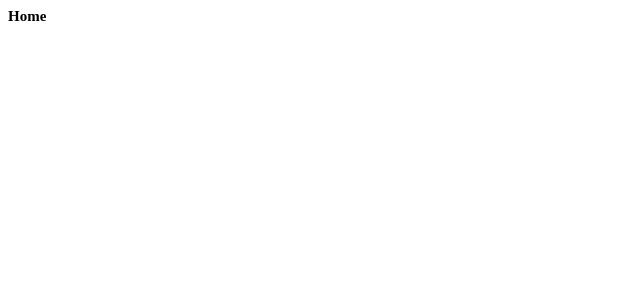
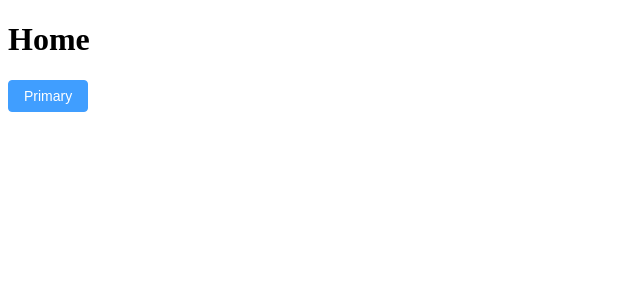
Before and after one commit to stardustMC/luffycity, a Vue app in the folder luffycityweb/: page / in a window 1280 px wide. Shown: the top 300 px of the page, without its empty margins (0-640 px from the left). Built offline with nearby package versions, Linux system fonts and the light colour scheme.

Commit message:
feature: element-plus components added

```diff
--- a/luffycityweb/package.json
+++ b/luffycityweb/package.json
@@ -10,6 +10,8 @@
   },
   "dependencies": {
     "@vitejs/plugin-vue-jsx": "^4.1.1",
+    "element-plus": "^2.9.1",
+    "unplugin-vue-components": "^0.28.0",
     "vite-plugin-vue-jsx": "^0.0.4",
     "vue": "^3.5.13",
     "vue-router": "^4.0.13"
--- a/luffycityweb/src/views/Home.vue
+++ b/luffycityweb/src/views/Home.vue
@@ -4,6 +4,9 @@
 
 <template>
 <h1>Home</h1>
+  <div>
+    <el-button type="primary">Primary</el-button>
+  </div>
 </template>
 
 <style scoped>
--- a/luffycityweb/vite.config.js
+++ b/luffycityweb/vite.config.js
@@ -1,9 +1,14 @@
 import { defineConfig } from 'vite'
 import vue from '@vitejs/plugin-vue'
+import Components from 'unplugin-vue-components/vite'
+import {ElementPlusResolver} from "unplugin-vue-components/resolvers";
 
 // https://vite.dev/config/
 export default defineConfig({
   plugins: [
       vue(),
+      Components({
+          resolvers: [ElementPlusResolver(), ]
+      })
   ],
 })
```
Also changed, not shown: 1 other file (tests, documents, lock files or other folders).
